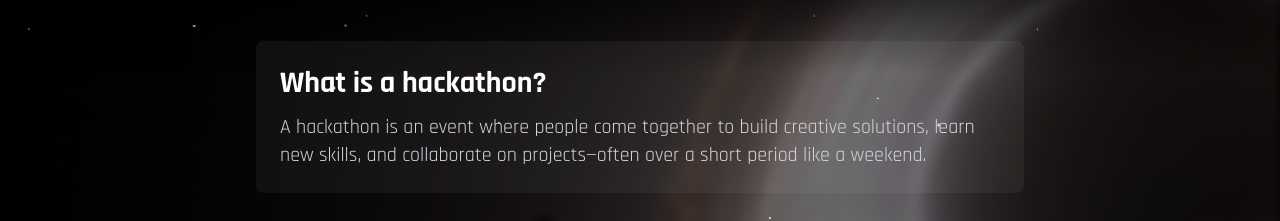
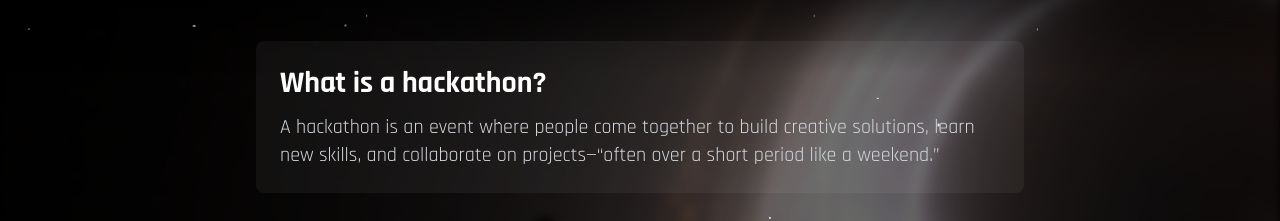
Before and after one commit to nostack93/ossome-3.0, a Next.js app: page / in a window 1280 px wide. Shown: the part 3919-4140 px from the top of the page. Built offline with nearby package versions, Linux system fonts and the light colour scheme.

Commit message:
Fix ESLint error: Replace <a> with <Link> for internal navigation

```diff
--- a/pages/index.tsx
+++ b/pages/index.tsx
@@ -1,4 +1,5 @@
 import { useEffect, useState } from 'react';
+import Link from 'next/link';
 import { Orbitron, Rajdhani } from 'next/font/google';
 
 const orbitron = Orbitron({
@@ -164,7 +165,7 @@ export default function Home() {
           <p className="text-xl md:text-2xl text-gray-300 mt-6">A Celebration of Open Source</p>
           <p className="text-lg md:text-xl text-gray-400 mt-4">October 25-27, 2025 • Mini Hall 1,2</p>
           <div className="flex flex-col sm:flex-row gap-6 mt-12">
-            <a
+            <Link
               href="/register"
               className="inline-flex items-center justify-center gap-x-2 px-8 py-3 border border-white/40 text-base font-medium rounded-lg text-white bg-black/40 backdrop-blur-md hover:bg-white hover:text-black hover:border-black focus:outline-none transition-colors duration-300"
             >
@@ -178,7 +179,7 @@ export default function Home() {
               >
                 <path strokeLinecap="round" strokeLinejoin="round" strokeWidth="2" d="M14 5l7 7m0 0l-7 7m7-7H3"></path>
               </svg>
-            </a>
+            </Link>
             <a
               href="https://discord.com/invite/ossomehacks" target="_blank" rel="noopener noreferrer"
               className="inline-flex items-center justify-center gap-x-2 px-8 py-3 border border-white/40 text-base font-medium rounded-lg text-white bg-black/40 backdrop-blur-md hover:bg-white hover:text-black hover:border-black focus:outline-none transition-colors duration-300"
@@ -426,7 +427,7 @@ export default function Home() {
             <div className="space-y-8 text-left max-w-3xl">
               <div className="bg-white/5 p-6 rounded-lg transition-all duration-300 hover:bg-white/10">
                 <h3 className="text-3xl font-semibold mb-3">What is a hackathon?</h3>
-                <p className="text-gray-300 text-xl">A hackathon is an event where people come together to build creative solutions, learn new skills, and collaborate on projects—often over a short period like a weekend.</p>
+                <p className="text-gray-300 text-xl">A hackathon is an event where people come together to build creative solutions, learn new skills, and collaborate on projects—&ldquo;often over a short period like a weekend.&rdquo;</p>
               </div>
               <div className="bg-white/5 p-6 rounded-lg transition-all duration-300 hover:bg-white/10">
                 <h3 className="text-3xl font-semibold mb-3">Who can participate?</h3>
--- a/pages/register.tsx
+++ b/pages/register.tsx
@@ -1,7 +1,6 @@
 
 import { useEffect, useState } from 'react';
 import { Orbitron, Rajdhani } from 'next/font/google';
-import Link from 'next/link';
 
 const orbitron = Orbitron({
   subsets: ['latin'],
@@ -214,7 +213,7 @@ export default function Register() {
             </div>
 
             <div className="space-y-4 pt-4">
-                <p className="text-sm text-gray-400">"We are currently in the process of partnering with MLH. The following 3 checkboxes are for this partnership. If we do not end up partnering with MLH, your information will not be shared"</p>
+                <p className="text-sm text-gray-400">&ldquo;We are currently in the process of partnering with MLH. The following 3 checkboxes are for this partnership. If we do not end up partnering with MLH, your information will not be shared&rdquo;</p>
                 <div className="flex items-start">
                     <input id="mlh-coc" type="checkbox" className="h-4 w-4 text-cyan-400 border-gray-500 rounded focus:ring-cyan-400 mt-1" />
                     <label htmlFor="mlh-coc" className="ml-3 text-sm">
```
